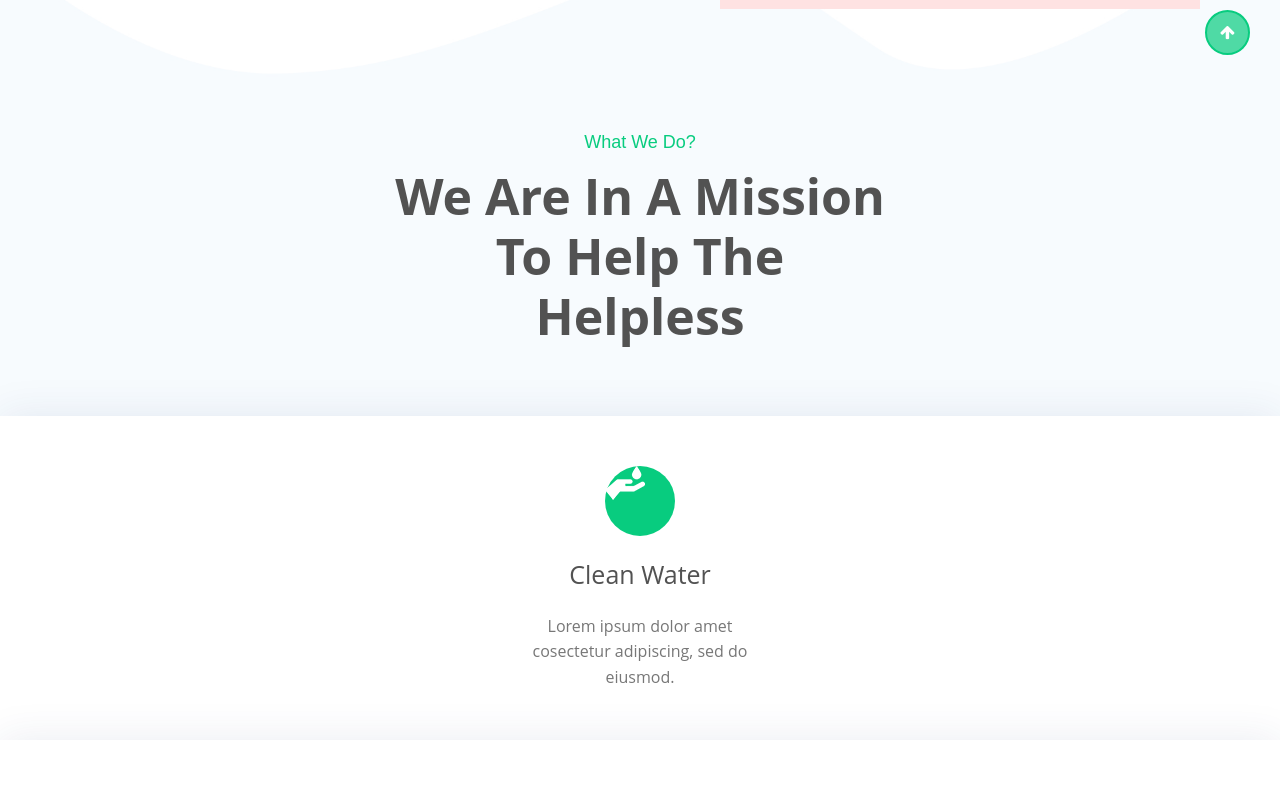
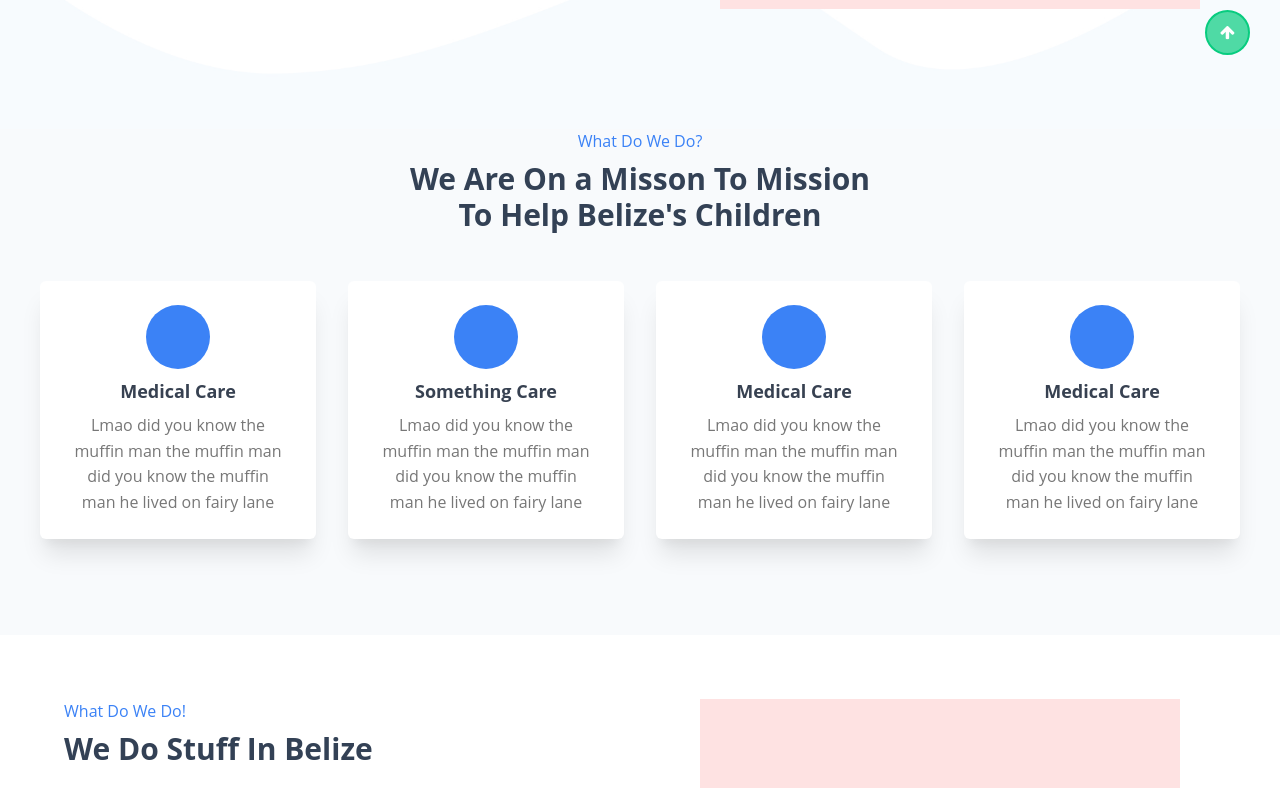
Before and after one commit to New-Millenia-Consulting/operation-medical-care, a Next.js app: page / in a window 1280 px wide. Shown: the part 720-1508 px from the top of the page. Built offline with nearby package versions, Linux system fonts and the light colour scheme.

Commit message:
Implement mission section

```diff
--- a/components/mission/index.tsx
+++ b/components/mission/index.tsx
@@ -1,76 +1,54 @@
 import React from "react";
 
-const Mission = (props) => {
+const Mission = () => {
   return (
-    <div className={`wpo-mission-area ${props.subclass}`}>
-      <div className="container">
-        <div className="row">
-          <div className="col-12">
-            <div className="wpo-section-title">
-              <span>What We Do?</span>
-              <h2>We Are In A Mission To Help The Helpless</h2>
-            </div>
-          </div>
-        </div>
-        <div className="wpo-mission-wrap">
-          <div className="row">
-            <div className="col-lg-3 col-md-6 col-sm-12 col-12 custom-grid">
-              <div className="wpo-mission-item">
-                <div className="wpo-mission-icon-5">
-                  <img src="images/mission/icon1.png" alt="" />
-                </div>
-                <div className="wpo-mission-content">
-                  <h2>Clean Water</h2>
-                  <p>
-                    Lorem ipsum dolor amet cosectetur adipiscing, sed do
-                    eiusmod.
+    <div className="flex flex-col items-center justify-center w-full pb-24 bg-blue-gray-50 text-primary-500">
+      <h3 className="text-primary-500">What Do We Do?</h3>
+      <h1 className="mt-2 text-3xl font-bold text-center text-blue-gray-700">
+        We Are On a Misson To Mission
+        <br />
+        To Help Belize's Children
+      </h1>
+      <div className="grid grid-cols-4 gap-8 px-10 mt-12 max-w-7xl">
+        <div className="flex flex-col items-center px-8 py-6 bg-white rounded-md shadow-xl">
+          <div className="w-16 h-16 rounded-full bg-primary-500"></div>
+          <h4 className="mt-2 mb-2 text-lg font-bold text-gray-700">
+            Medical Care
+          </h4>
+          <p className="text-center">
+            Lmao did you know the muffin man the muffin man did you know the
+            muffin man he lived on fairy lane
           </p>
         </div>
-              </div>
-            </div>
-            <div className="col-lg-3 col-md-6 col-sm-12 col-12 custom-grid">
-              <div className="wpo-mission-item">
-                <div className="wpo-mission-icon-6">
-                  <img src="images/mission/icon2.png" alt="" />
-                </div>
-                <div className="wpo-mission-content">
-                  <h2>Healthy Food</h2>
-                  <p>
-                    Lorem ipsum dolor amet cosectetur adipiscing, sed do
-                    eiusmod.
+        <div className="flex flex-col items-center px-8 py-6 bg-white rounded-md shadow-xl">
+          <div className="w-16 h-16 rounded-full bg-primary-500"></div>
+          <h4 className="mt-2 mb-2 text-lg font-bold text-gray-700">
+            Something Care
+          </h4>
+          <p className="text-center">
+            Lmao did you know the muffin man the muffin man did you know the
+            muffin man he lived on fairy lane
           </p>
         </div>
-              </div>
-            </div>
-            <div className="col-lg-3 col-md-6 col-sm-12 col-12 custom-grid">
-              <div className="wpo-mission-item">
-                <div className="wpo-mission-icon-7">
-                  <img src="images/mission/icon3.png" alt="" />
-                </div>
-                <div className="wpo-mission-content">
-                  <h2>Pure Education</h2>
-                  <p>
-                    Lorem ipsum dolor amet cosectetur adipiscing, sed do
-                    eiusmod.
+        <div className="flex flex-col items-center px-8 py-6 bg-white rounded-md shadow-xl">
+          <div className="w-16 h-16 rounded-full bg-primary-500"></div>
+          <h4 className="mt-2 mb-2 text-lg font-bold text-gray-700">
+            Medical Care
+          </h4>
+          <p className="text-center">
+            Lmao did you know the muffin man the muffin man did you know the
+            muffin man he lived on fairy lane
           </p>
         </div>
-              </div>
-            </div>
-            <div className="col-lg-3 col-md-6 col-sm-12 col-12 custom-grid">
-              <div className="wpo-mission-item">
-                <div className="wpo-mission-icon-8">
-                  <img src="images/mission/icon4.png" alt="" />
-                </div>
-                <div className="wpo-mission-content">
-                  <h2>Medical Facilities</h2>
-                  <p>
-                    Lorem ipsum dolor amet cosectetur adipiscing, sed do
-                    eiusmod.
+        <div className="flex flex-col items-center px-8 py-6 bg-white rounded-md shadow-xl">
+          <div className="w-16 h-16 rounded-full bg-primary-500"></div>
+          <h4 className="mt-2 mb-2 text-lg font-bold text-gray-700">
+            Medical Care
+          </h4>
+          <p className="text-center">
+            Lmao did you know the muffin man the muffin man did you know the
+            muffin man he lived on fairy lane
           </p>
-                </div>
-              </div>
-            </div>
-          </div>
         </div>
       </div>
     </div>
```
Lines whose indentation alone changed are shown as unchanged.
